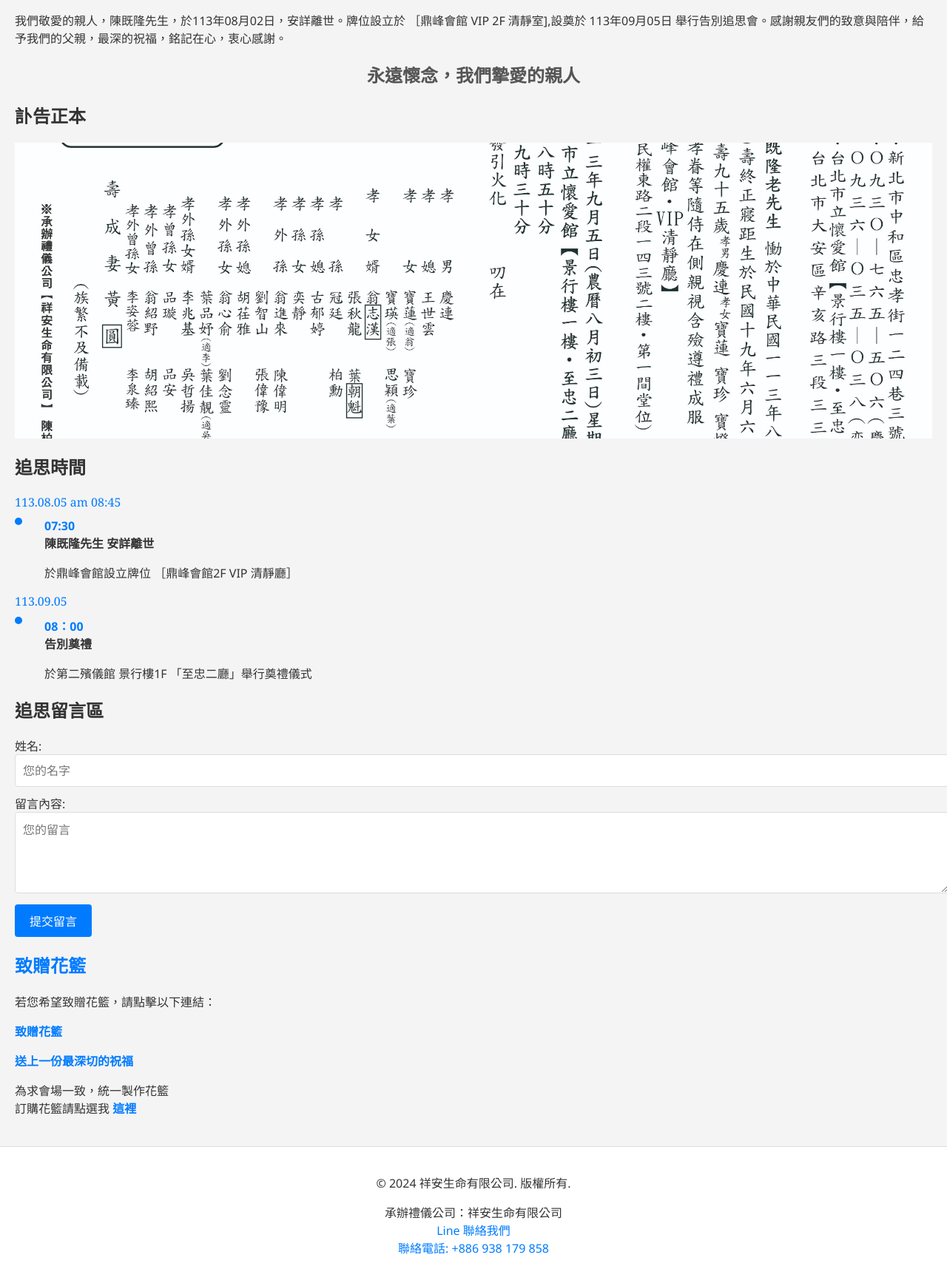
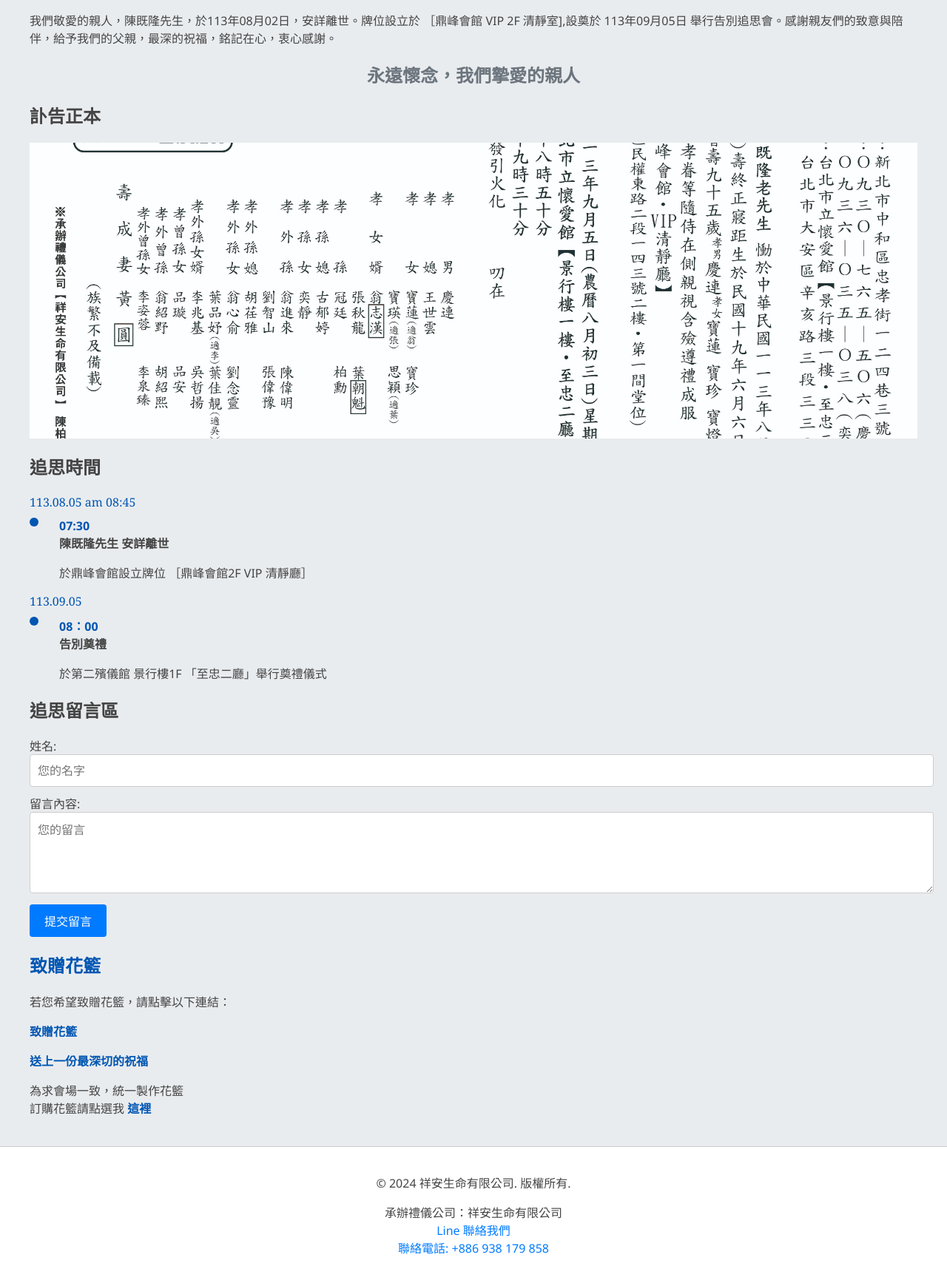
Before and after one commit to Shiangan/Bestwish, a PHP site: page /obituary.html in a window 1280 px wide. Shown: the part 708-2443 px from the top of the page at 74% size. Run offline with PHP 8.4, Linux system fonts and the light colour scheme.

Commit message:
Update obituary.css

```diff
--- a/obituary.css
+++ b/obituary.css
@@ -1,17 +1,18 @@
 /* 全局設定 */
 body {
     font-family: 'Segoe UI', Tahoma, Geneva, Verdana, sans-serif; /* 現代字體 */
-    color: #333;
+    color: #444; /* 更深的文字顏色 */
     margin: 0;
     padding: 0;
-    background-color: #f4f4f4;
+    background-color: #e9ecef; /* 輕微灰色背景 */
 }
 
+/* 頁首 */
 header {
-    background-color: #fff;
+    background-color: #ffffff; /* 白色背景 */
     padding: 20px;
     text-align: center;
-    border-bottom: 1px solid #ddd;
+    border-bottom: 1px solid #ccc; /* 輕微灰色邊框 */
 }
 
 .logo {
@@ -19,8 +20,11 @@ header {
     height: auto;
 }
 
+/* 主要區域 */
 main {
     padding: 20px;
+    max-width: 1200px;
+    margin: 0 auto; /* 居中 */
 }
 
 /* 主要照片區 */
@@ -38,7 +42,7 @@ main {
     font-family: 'Georgia', serif; /* 優雅的字體 */
     font-weight: bold;
     text-align: center;
-    color: #555;
+    color: #6c757d; /* 輕微深灰色 */
     margin: 20px 0;
     animation: fadeIn 2s ease-in-out;
 }
@@ -55,7 +59,7 @@ main {
 .carousel-button {
     background-color: #007BFF;
     border: none;
-    color: #fff;
+    color: #ffffff;
     padding: 10px;
     cursor: pointer;
     margin: 5px;
@@ -92,7 +96,7 @@ main {
 
 .VivaTimeline dt {
     font-size: 16px;
-    color: #007BFF;
+    color: #0056b3; /* 深藍色 */
     margin-bottom: 5px;
     font-family: 'Georgia', serif; /* 優雅的字體 */
 }
@@ -107,15 +111,15 @@ main {
     position: absolute;
     left: 0;
     top: 0;
-    width: 10px;
-    height: 10px;
-    background-color: #007BFF;
+    width: 12px;
+    height: 12px;
+    background-color: #0056b3; /* 深藍色 */
     border-radius: 50%;
 }
 
 .VivaTimeline .time {
     font-weight: bold;
-    color: #007BFF;
+    color: #0056b3; /* 深藍色 */
 }
 
 /* 留言區 */
@@ -132,7 +136,7 @@ main {
     width: 100%;
     padding: 10px;
     margin-bottom: 10px;
-    border: 1px solid #ddd;
+    border: 1px solid #ccc; /* 輕微灰色邊框 */
     border-radius: 4px;
     font-size: 16px;
     font-family: 'Segoe UI', Tahoma, Geneva, Verdana, sans-serif; /* 現代字體 */
@@ -141,7 +145,7 @@ main {
 #comment-form button {
     background-color: #007BFF;
     border: none;
-    color: #fff;
+    color: #ffffff;
     padding: 10px 20px;
     cursor: pointer;
     border-radius: 4px;
@@ -154,7 +158,7 @@ main {
 }
 
 .comment {
-    border: 1px solid #ddd;
+    border: 1px solid #ddd; /* 輕微灰色邊框 */
     padding: 10px;
     margin-bottom: 10px;
     border-radius: 4px;
@@ -169,7 +173,7 @@ main {
 .comment button {
     background-color: #007BFF;
     border: none;
-    color: #fff;
+    color: #ffffff;
     padding: 5px;
     cursor: pointer;
     border-radius: 4px;
@@ -189,13 +193,13 @@ main {
 #donate-flower h2 {
     font-size: 24px;
     font-weight: bold;
-    color: #007BFF;
+    color: #0056b3; /* 深藍色 */
     font-family: 'Georgia', serif; /* 優雅的字體 */
 }
 
 #donate-flower p {
     font-size: 16px;
-    color: #333;
+    color: #444; /* 更深的文字顏色 */
 }
 
 #flower-basket-gallery {
@@ -213,7 +217,7 @@ main {
 .flower-basket-item img {
     width: 100%;
     height: auto;
-    border: 1px solid #ddd;
+    border: 1px solid #ccc; /* 輕微灰色邊框 */
     border-radius: 4px;
     transition: transform 0.3s ease-in-out;
 }
@@ -225,11 +229,11 @@ main {
 .price {
     margin-top: 5px;
     font-size: 16px;
-    color: #007BFF;
+    color: #0056b3; /* 深藍色 */
 }
 
 #donate-flower a {
-    color: #007BFF;
+    color: #0056b3; /* 深藍色 */
     text-decoration: none;
     font-weight: bold;
 }
@@ -250,10 +254,10 @@ h2, .comment strong {
 }
 
 footer {
-    background-color: #fff;
+    background-color: #ffffff; /* 白色背景 */
     padding: 20px;
     text-align: center;
-    border-top: 1px solid #ddd;
+    border-top: 1px solid #ccc; /* 輕微灰色邊框 */
 }
 
 footer a {
```
